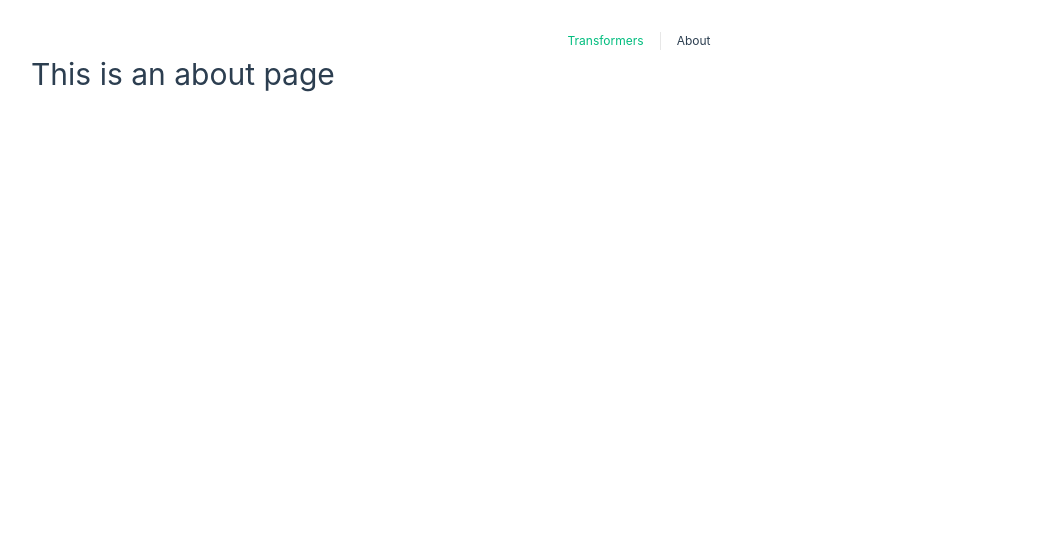
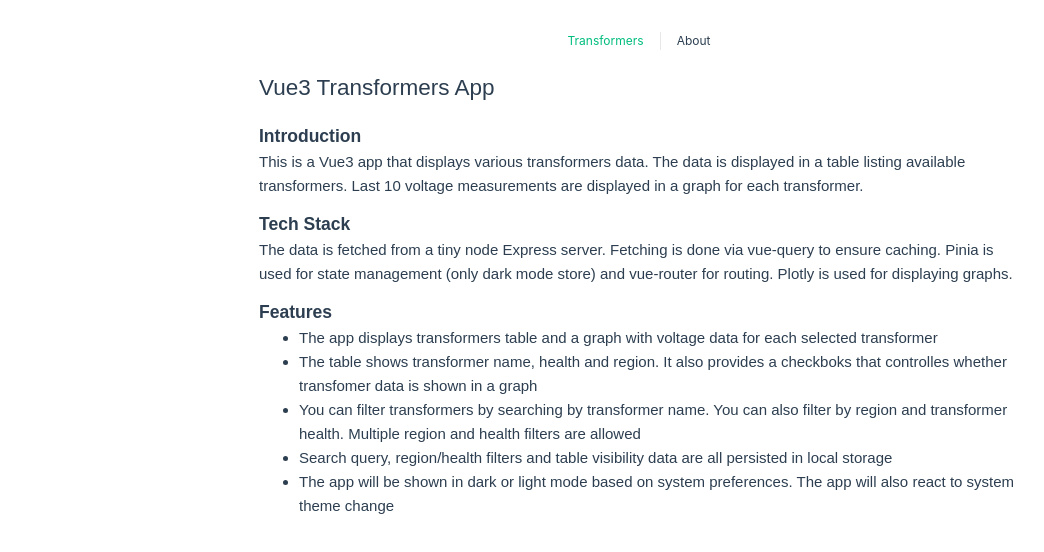
Before and after one commit to LukaDjordjevic/camlin-test, a Vue app: page /about in a window 1280 px wide. Shown: the top 552 px of the page, without its empty margins (1-1045 px from the left). Built offline with nearby package versions, Linux system fonts and the light colour scheme; the HTML template or start-up script is replaced by a standard one; what @tanstack/vue-query would draw is missing.

Commit message:
added About page

```diff
--- a/src/assets/main.css
+++ b/src/assets/main.css
@@ -172,18 +172,23 @@ label {
   gap: 8px;
 }
 
-.dark-mode-input {
-  background-color: #2d3748;
-  color: #f7fafc;
-  border-color: #4a5568;
-}
-
 .search-input {
   padding: 6px 12px;
-  border: 1px solid #575757;
+  border: 1px solid #ddd;
   border-radius: 8px;
   width: 300px;
   font-size: 14px;
+}
+
+.search-input:focus {
+  outline: none;
+  border-color: #6d6d6d !important;
+}
+
+.dark-mode-input {
+  background-color: #2d3748;
+  color: #9dabc5;
+  border-color: #3e4e64;
 }
 
 .pill-container {
--- a/src/components/TransformersTable.vue
+++ b/src/components/TransformersTable.vue
@@ -6,6 +6,7 @@
       <input
         id="search-input"
         type="text"
+        autocomplete="off"
         :value="searchFilter"
         @input="handleSearchInput($event)"
         placeholder="Filter by transformer name..."
--- a/src/views/AboutView.vue
+++ b/src/views/AboutView.vue
@@ -1,10 +1,46 @@
 <template>
-  <div class="about">
-    <h1>This is an about page</h1>
+  <div class="table-container">
+    <h2>Vue3 Transformers App</h2>
+    <h3>Introduction</h3>
+    <p>
+      This is a Vue3 app that displays various transformers data. The data is displayed in a table
+      listing available transformers. Last 10 voltage measurements are displayed in a graph for each
+      transformer.
+    </p>
+    <h3>Tech Stack</h3>
+    <p>
+      The data is fetched from a tiny node Express server. Fetching is done via vue-query to ensure
+      caching. Pinia is used for state management (only dark mode store) and vue-router for routing.
+      Plotly is used for displaying graphs.
+    </p>
+    <h3>Features</h3>
+    <ul>
+      <li>
+        The app displays transformers table and a graph with voltage data for each selected
+        transformer
+      </li>
+      <li>
+        The table shows transformer name, health and region. It also provides a checkboks that
+        controlles whether transfomer data is shown in a graph
+      </li>
+
+      <li>
+        You can filter transformers by searching by transformer name. You can also filter by region
+        and transformer health. Multiple region and health filters are allowed
+      </li>
+      <li>
+        Search query, region/health filters and table visibility data are all persisted in local
+        storage
+      </li>
+      <li>
+        The app will be shown in dark or light mode based on system preferences. The app will also
+        react to system theme change
+      </li>
+    </ul>
   </div>
 </template>
 
-<style>
+<style scoped>
 /* @media (min-width: 1024px) {
   .about {
     min-height: 100vh;
@@ -12,4 +48,10 @@
     align-items: center;
   }
 } */
+p {
+  margin-bottom: 12px;
+}
+h3 {
+  font-weight: bold;
+}
 </style>
--- a/src/views/TransformersView.vue
+++ b/src/views/TransformersView.vue
@@ -7,7 +7,6 @@
       <div v-if="isLoadingError">Error fetching data. Please make sure the server is running.</div>
       <div v-else>
         <h2>Region Health Status</h2>
-        <button @click="resetFilters">Reset Filters</button>
         <TransformersTable
           :transformers-data="filteredTransformers"
           :visibility-state="tableVisibilityState"
@@ -106,13 +105,4 @@ const handleHealthUpdate = (health: Health) => toggleFilter(healthFilter, health
 const saveVisibility = () => {
   localStorage.setItem('tableVisibilityState', JSON.stringify(tableVisibilityState.value))
 }
-
-const resetFilters = () => {
-  searchFilter.value = ''
-  regionFilter.value = []
-  healthFilter.value = []
-  localStorage.removeItem('searchFilter')
-  localStorage.removeItem('regionFilter')
-  localStorage.removeItem('healthFilter')
-}
 </script>
```
Also changed, not shown: 1 other file (tests, documents, lock files or other folders).
